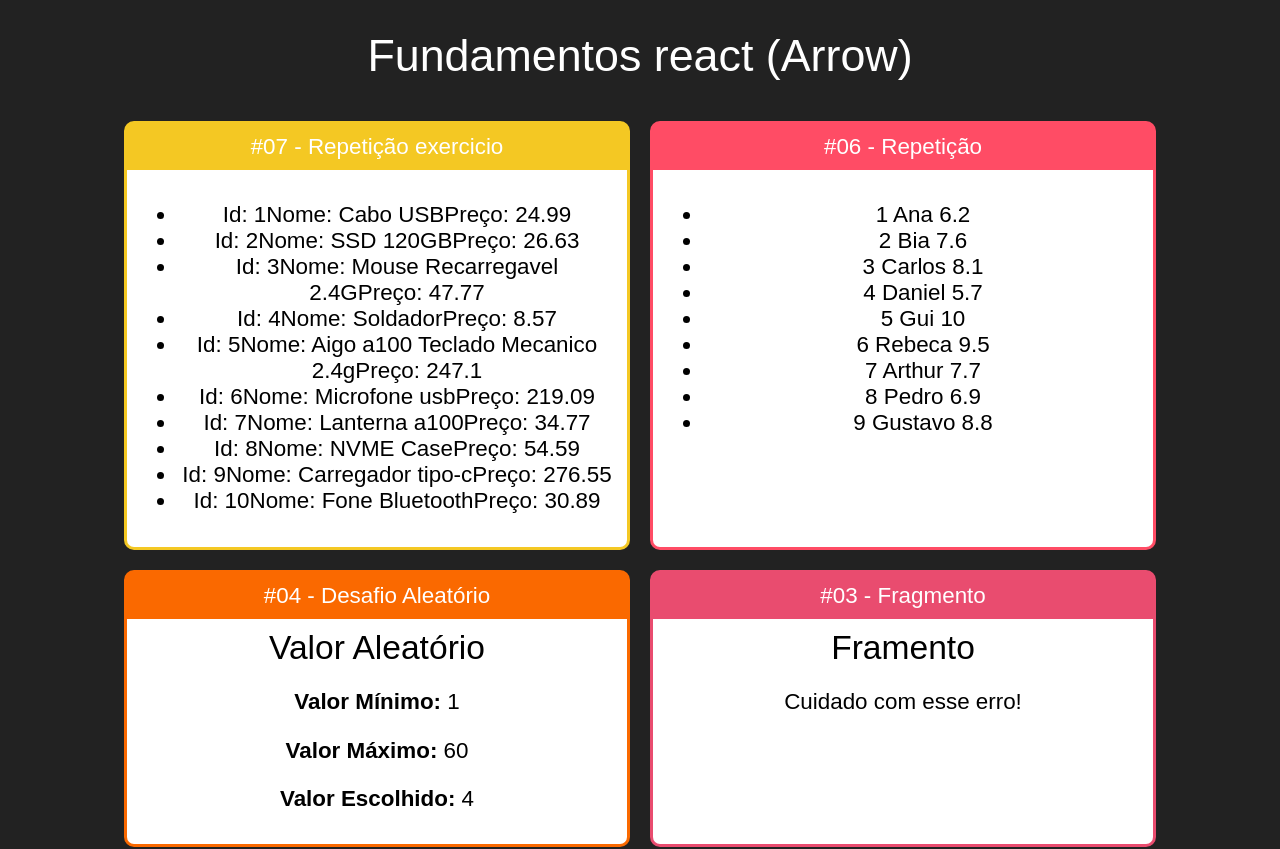
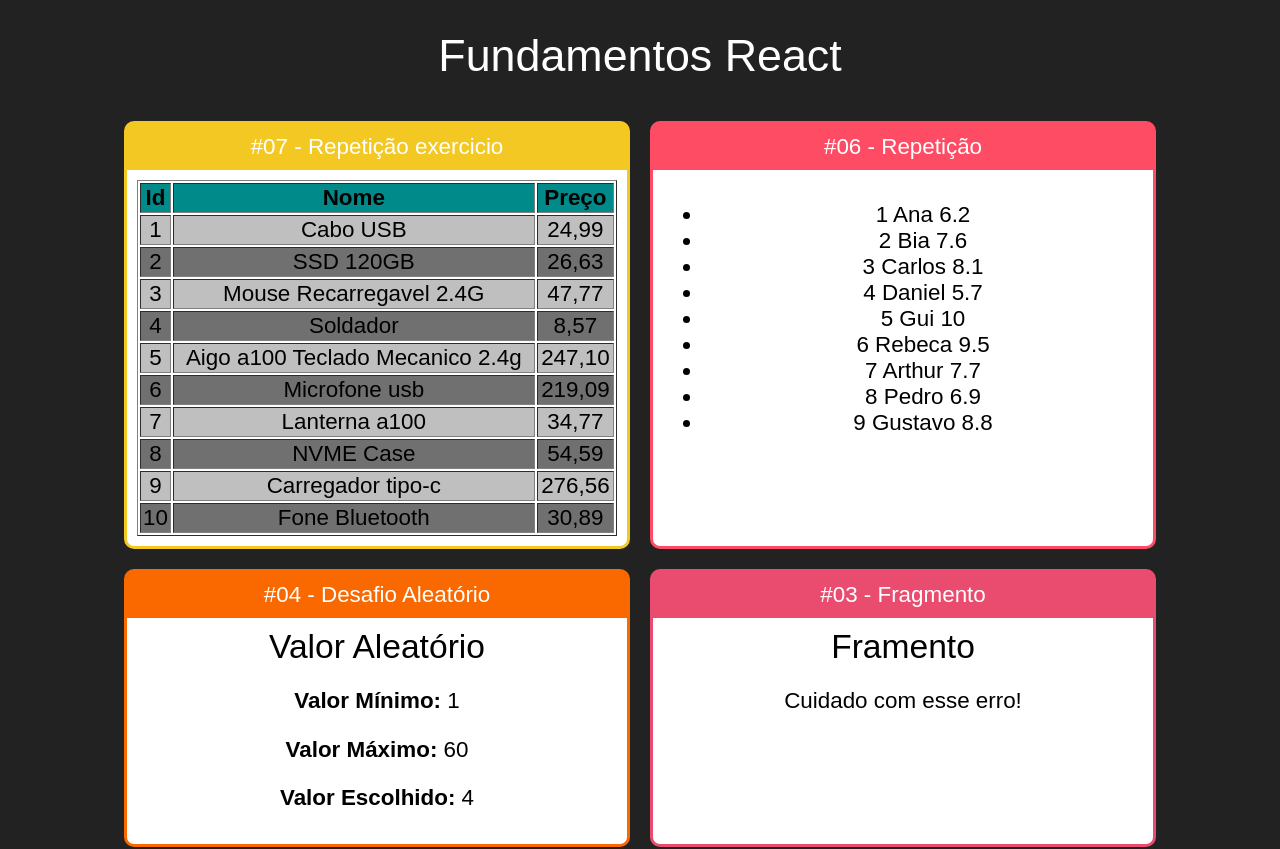
Before and after one commit to pedrograngeiro/curso-react-redux, a React (Create React App) app: page / in a window 1280 px wide. Shown: the top 849 px of the page. Built offline with nearby package versions, Linux system fonts and the light colour scheme.

Commit message:
Add estilização ao exercicio repetição e incluindo tabela

```diff
--- a/src/App.jsx
+++ b/src/App.jsx
@@ -15,7 +15,7 @@ import Aleatorio from "./components/basicos/Aleatorio";
 export default function App() {
   return (
     <div className="App">
-      <h1>Fundamentos react (Arrow)</h1>
+      <h1>Fundamentos React</h1>
 
       <div className="Cards">
         <Card titulo="#07 - Repetição exercicio" color="#F4c823">
--- /dev/null
+++ b/src/components/repeticao/TabelaProdutos.css
@@ -0,0 +1,12 @@
+.TabelaProdutos table {
+  width: 100%;
+}
+.TabelaProdutos th {
+  background-color: #008a8a;
+}
+.TabelaProdutos .Par {
+  background-color: hsl(0, 0%, 75%);
+}
+.TabelaProdutos .Impar {
+  background-color: hsl(0, 0%, 44%);
+}
--- a/src/components/repeticao/TabelaProdutos.jsx
+++ b/src/components/repeticao/TabelaProdutos.jsx
@@ -1,20 +1,35 @@
+import "./TabelaProdutos.css";
 import React from "react";
 import produtos from "../../data/produtos"
 
 export default function TabelaProdutos() {
 
-  const ProdutosLista = produtos.map((produto) => (
-    <li key={produto.id}>
-      Id: {produto.id}
-       Nome: {produto.nome}
-       Preço: {produto.preco}
-    </li>
+  const ProdutosLista = produtos.map((produto, i) => (
+
+    <tr className={i % 2 === 0 ? 'Par' : 'Impar'} key={produto.id}>
+      <td>{produto.id}</td>
+      <td>{produto.nome}</td>
+      <td>{produto.preco.toFixed(2).replace('.', ',')}</td>
+    </tr>
   ))
   return (
-    <div>
-      <ul>
-        {ProdutosLista}
-      </ul>
+    <div className="TabelaProdutos">
+
+      <table border="1">
+        <thead>
+          <tr >
+            <th>Id</th>
+            <th>Nome</th>
+            <th>Preço</th>
+          </tr>
+        </thead>
+
+        <tbody>
+          {ProdutosLista}
+        </tbody>
+
+      </table>
+
     </div>
   )
 }
--- a/src/data/produtos.js
+++ b/src/data/produtos.js
@@ -1,13 +1,13 @@
-// eslint-disable-next-line import/no-anonymous-default-export
-export default [
-	{ id: 1, nome: 'Cabo USB', preco: 24.99  },
-	{ id: 2, nome: 'SSD 120GB', preco:  26.63},
-	{ id: 3, nome: 'Mouse Recarregavel 2.4G', preco:  47.77 },
-	{ id: 4, nome: 'Soldador', preco: 8.57 },
-	{ id: 5, nome: 'Aigo a100 Teclado Mecanico 2.4g', preco: 247.10 },
-	{ id: 6, nome: 'Microfone usb', preco: 219.09 },
-	{ id: 7, nome: 'Lanterna a100', preco: 34.77},
-	{ id: 8, nome: 'NVME Case', preco: 54.59},
-	{ id: 9, nome: 'Carregador tipo-c', preco:276.55},
-	{ id: 10, nome: 'Fone Bluetooth', preco: 30.89},
+const produtos = [
+	{ id: 1, nome: "Cabo USB", preco: 24.99 },
+	{ id: 2, nome: "SSD 120GB", preco: 26.63 },
+	{ id: 3, nome: "Mouse Recarregavel 2.4G", preco: 47.77 },
+	{ id: 4, nome: "Soldador", preco: 8.57 },
+	{ id: 5, nome: "Aigo a100 Teclado Mecanico 2.4g", preco: 247.1 },
+	{ id: 6, nome: "Microfone usb", preco: 219.09 },
+	{ id: 7, nome: "Lanterna a100", preco: 34.77 },
+	{ id: 8, nome: "NVME Case", preco: 54.59 },
+	{ id: 9, nome: "Carregador tipo-c", preco: 276.555825 },
+	{ id: 10, nome: "Fone Bluetooth", preco: 30.89 },
 ];
+export default produtos
```
Also changed, not shown: src/components/repeticao/ListaAlunos.jsx (line endings or trailing spaces), 1 other file (tests, documents, lock files or other folders).
